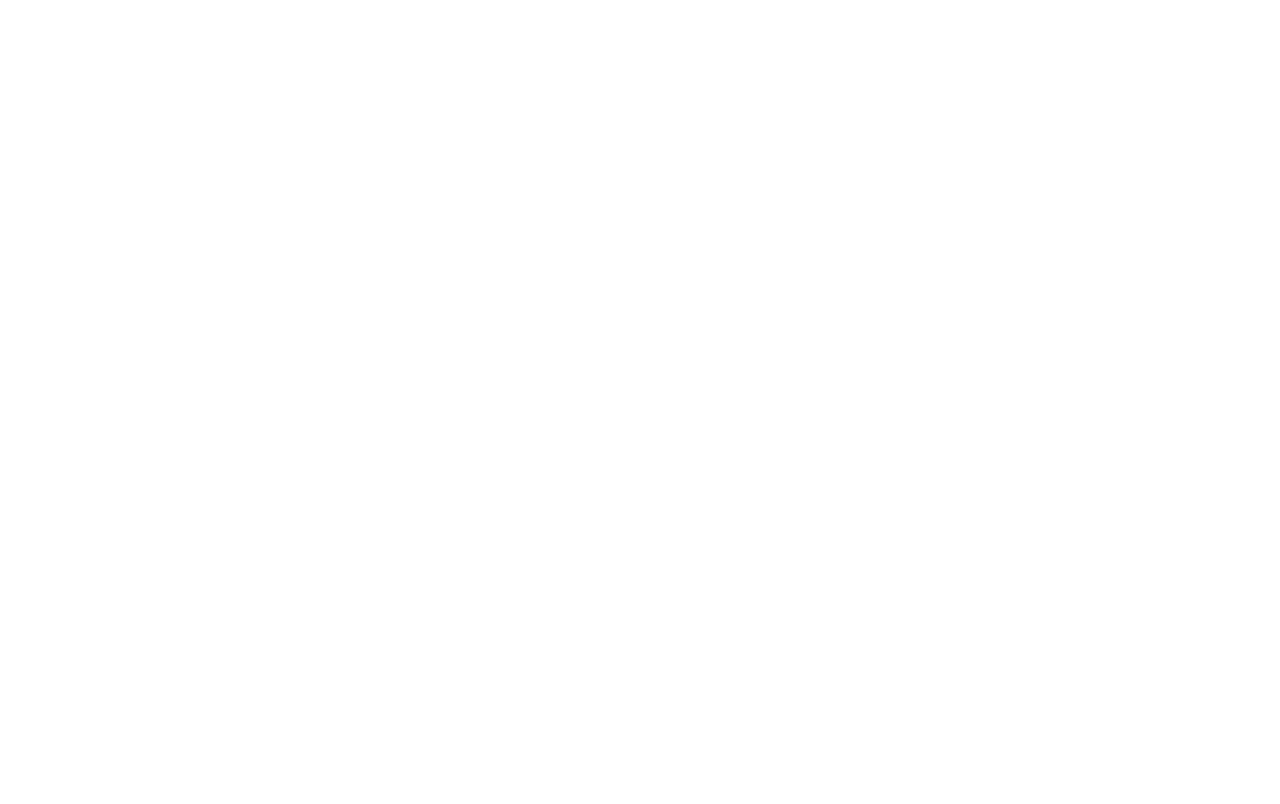
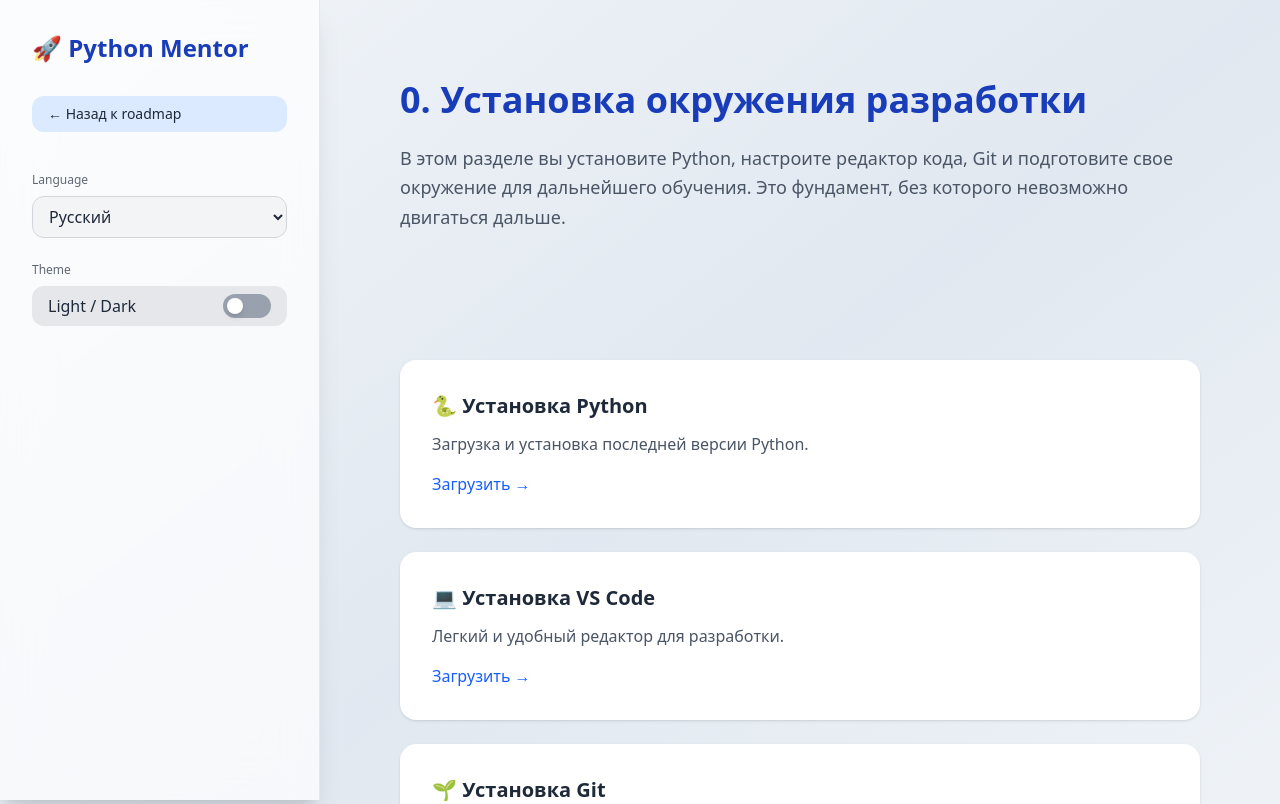
Before and after one commit to stzhuk/pymentor, a React (Vite) app: page /pymentor/intro in a window 1280 px wide. Shown: the top 804 px of the page. Built offline with nearby package versions, Linux system fonts and the light colour scheme.

Commit message:
fix: sidebar navigation on HomePage, and fixed links for GH Pages

```diff
--- a/src/App.tsx
+++ b/src/App.tsx
@@ -1,11 +1,11 @@
-import { HashRouter as Router, Routes, Route } from "react-router-dom";
+import { BrowserRouter as Router, Routes, Route } from "react-router-dom";
 import { HomePage } from "./pages/HomePage";
 import { IntroPage } from "./pages/IntroPage";
 import "./App.css";
 
 function App() {
   return (
-    <Router basename="/pymentor/">
+    <Router basename="/pymentor">
       <Routes>
         <Route path="/" element={<HomePage />} />
         <Route path="/intro" element={<IntroPage />} />
--- a/src/components/Sidebar.tsx
+++ b/src/components/Sidebar.tsx
@@ -1,5 +1,6 @@
-import React, { useState, useEffect } from "react";
+import React, { useState, useEffect, useRef } from "react";
 import { useTranslation } from "react-i18next";
+import { useLocation } from "react-router-dom";
 
 interface SidebarProps {
   activeSection?: string;
@@ -7,6 +8,9 @@ interface SidebarProps {
 
 export const Sidebar: React.FC<SidebarProps> = ({ activeSection }) => {
   const { t, i18n } = useTranslation();
+  const location = useLocation();
+  const pathname = location?.pathname || "/";
+  const asideRef = useRef<HTMLElement | null>(null);
 
   /* ---------------- THEME LOGIC ---------------- */
 
@@ -46,18 +50,74 @@ export const Sidebar: React.FC<SidebarProps> = ({ activeSection }) => {
     i18n.changeLanguage(e.target.value);
   };
 
+  const scrollToHash = (hash: string) => {
+    if (!hash) return;
+    const id = hash.startsWith("#") ? hash.slice(1) : hash;
+    const el =
+      document.getElementById(id) || document.querySelector(`[name="${id}"]`);
+    if (el) {
+      (el as HTMLElement).scrollIntoView({
+        behavior: "smooth",
+        block: "start",
+      });
+      (el as HTMLElement).focus?.();
+    }
+  };
+
+  useEffect(() => {
+    const aside = asideRef.current;
+    if (!aside) return;
+
+    const onClick = (e: MouseEvent) => {
+      const target = e.target as HTMLElement | null;
+      if (!target) return;
+      const anchor = target.closest("a") as HTMLAnchorElement | null;
+      if (!anchor) return;
+      const href = anchor.getAttribute("href");
+      if (!href) return;
+
+      if (href.includes("#")) {
+        // handle same-page hash links smoothly
+        try {
+          const url = new URL(href, window.location.href);
+          const hash = url.hash ? url.hash.replace("#", "") : "";
+          const targetPath = url.pathname || "/";
+
+          if (targetPath === window.location.pathname) {
+            e.preventDefault();
+            scrollToHash(hash);
+          }
+          // If targetPath differs, let the browser/router handle navigation.
+        } catch (err) {
+          // fallback for plain hashes like '#block0'
+          if (href.startsWith("#")) {
+            e.preventDefault();
+            scrollToHash(href.replace("#", ""));
+          }
+        }
+      }
+    };
+
+    aside.addEventListener("click", onClick);
+    return () => aside.removeEventListener("click", onClick);
+  }, []);
+
   return (
-    <aside className="hidden md:flex flex-col w-80 fixed h-full bg-white/70 dark:bg-slate-900/70 backdrop-blur-xl border-r border-gray-200 dark:border-slate-700 shadow-xl p-8">
+    <aside
+      ref={asideRef}
+      className="hidden md:flex flex-col w-80 fixed h-full bg-white/70 dark:bg-slate-900/70 backdrop-blur-xl border-r border-gray-200 dark:border-slate-700 shadow-xl p-8"
+    >
       <h1 className="text-2xl font-bold mb-8 text-blue-800 dark:text-blue-400">
         {t("sidebar.title")}
       </h1>
 
       {/* NAV */}
+      {pathname == "/" ? (
         <nav className="space-y-2 mb-10 text-sm font-medium">
           <a
-          href="/"
+            href="#top"
             className={`block px-4 py-2 rounded-xl transition ${
-            activeSection === "home"
+              activeSection === "top"
                 ? "bg-blue-100 dark:bg-slate-700"
                 : "hover:bg-blue-100 dark:hover:bg-slate-700"
             }`}
@@ -66,9 +126,9 @@ export const Sidebar: React.FC<SidebarProps> = ({ activeSection }) => {
           </a>
 
           <a
-          href="/intro"
+            href="#block0"
             className={`block px-4 py-2 rounded-xl transition ${
-            activeSection === "intro"
+              activeSection === "block0"
                 ? "bg-blue-100 dark:bg-slate-700"
                 : "hover:bg-blue-100 dark:hover:bg-slate-700"
             }`}
@@ -76,6 +136,16 @@ export const Sidebar: React.FC<SidebarProps> = ({ activeSection }) => {
             {t("sidebar.setupEnv")}
           </a>
         </nav>
+      ) : (
+        <nav className="space-y-2 mb-10 text-sm font-medium">
+          <a
+            href="/pymentor/"
+            className="block px-4 py-2 rounded-xl transition bg-blue-100 dark:bg-slate-700"
+          >
+            {t("sidebar.backToRoadmap")}
+          </a>
+        </nav>
+      )}
 
       {/* LANGUAGE */}
       <div className="mb-6">
--- a/src/pages/HomePage.tsx
+++ b/src/pages/HomePage.tsx
@@ -1,14 +1,43 @@
-import React from "react";
+import React, { useState, useEffect } from "react";
 import { useTranslation } from "react-i18next";
 import { Layout } from "../components/Layout";
 import { Sidebar } from "../components/Sidebar";
 
 export const HomePage: React.FC = () => {
   const { t } = useTranslation();
+  const [activeSection, setActiveSection] = useState("top");
+
+  useEffect(() => {
+    const sections = document.querySelectorAll("section[id]");
+
+    const observer = new IntersectionObserver(
+      (entries) => {
+        entries.forEach((entry) => {
+          if (entry.isIntersecting) {
+            setActiveSection(entry.target.id);
+          }
+        });
+      },
+      {
+        rootMargin: "-20% 0px -60% 0px",
+        threshold: 0,
+      },
+    );
+
+    sections.forEach((section) => {
+      observer.observe(section);
+    });
+
+    return () => {
+      sections.forEach((section) => {
+        observer.unobserve(section);
+      });
+    };
+  }, []);
 
   return (
     <div className="bg-linear-to-br from-slate-100 via-slate-200 to-slate-100 dark:from-slate-900 dark:via-slate-800 dark:to-slate-900 font-sans text-gray-800 dark:text-gray-200 transition min-h-screen">
-      <Layout sidebar={<Sidebar activeSection="home" />}>
+      <Layout sidebar={<Sidebar activeSection={activeSection} />}>
         {/* TOP */}
         <section id="top" className="max-w-4xl scroll-mt-32">
           <div className="bg-white dark:bg-slate-800 rounded-3xl shadow-lg p-12">
@@ -33,7 +62,7 @@ export const HomePage: React.FC = () => {
             </p>
 
             <a
-              href="/intro"
+              href="/pymentor/intro"
               className="inline-flex items-center px-6 py-3 bg-blue-600 text-white font-medium rounded-xl shadow-md hover:bg-blue-700 hover:scale-105 transition"
             >
               {t("home.goTo")}
```
Lines whose indentation alone changed are shown as unchanged.
